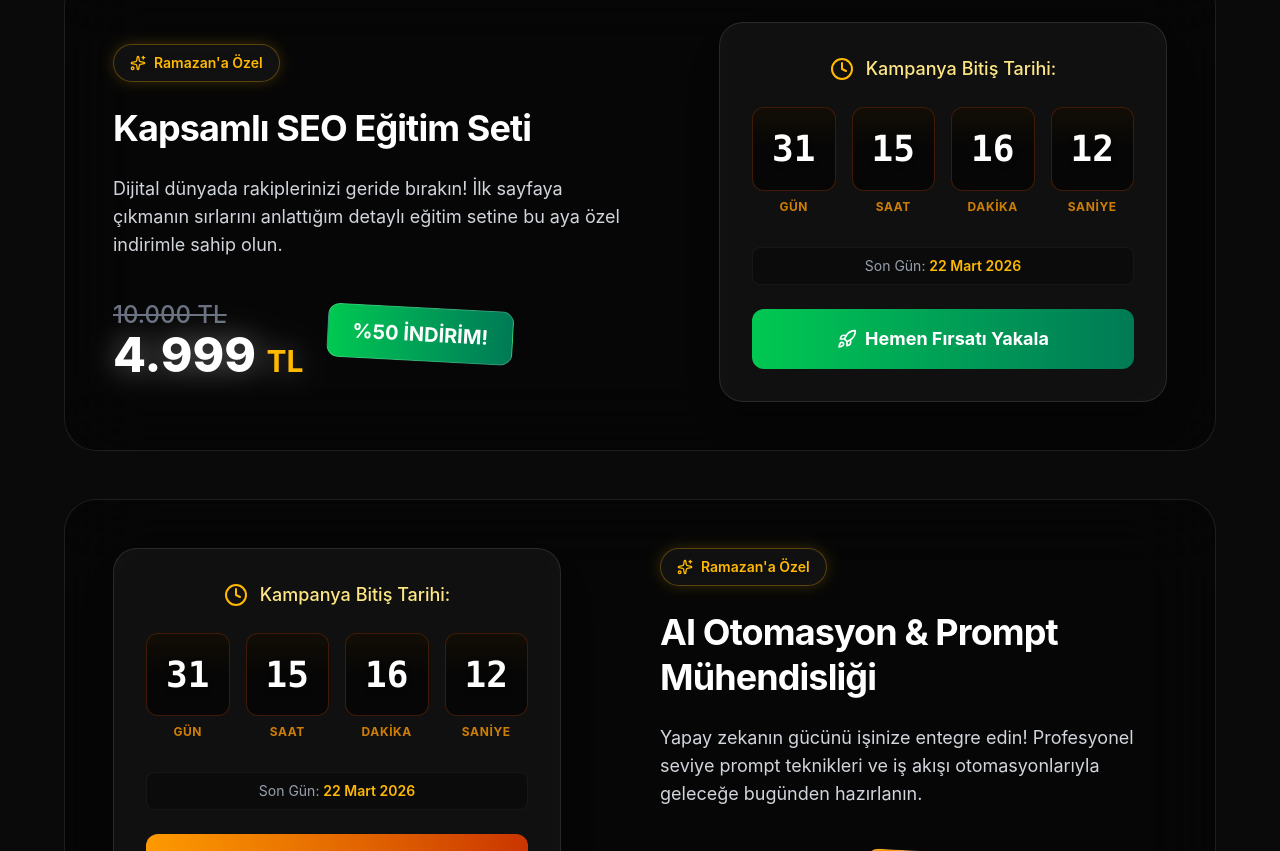
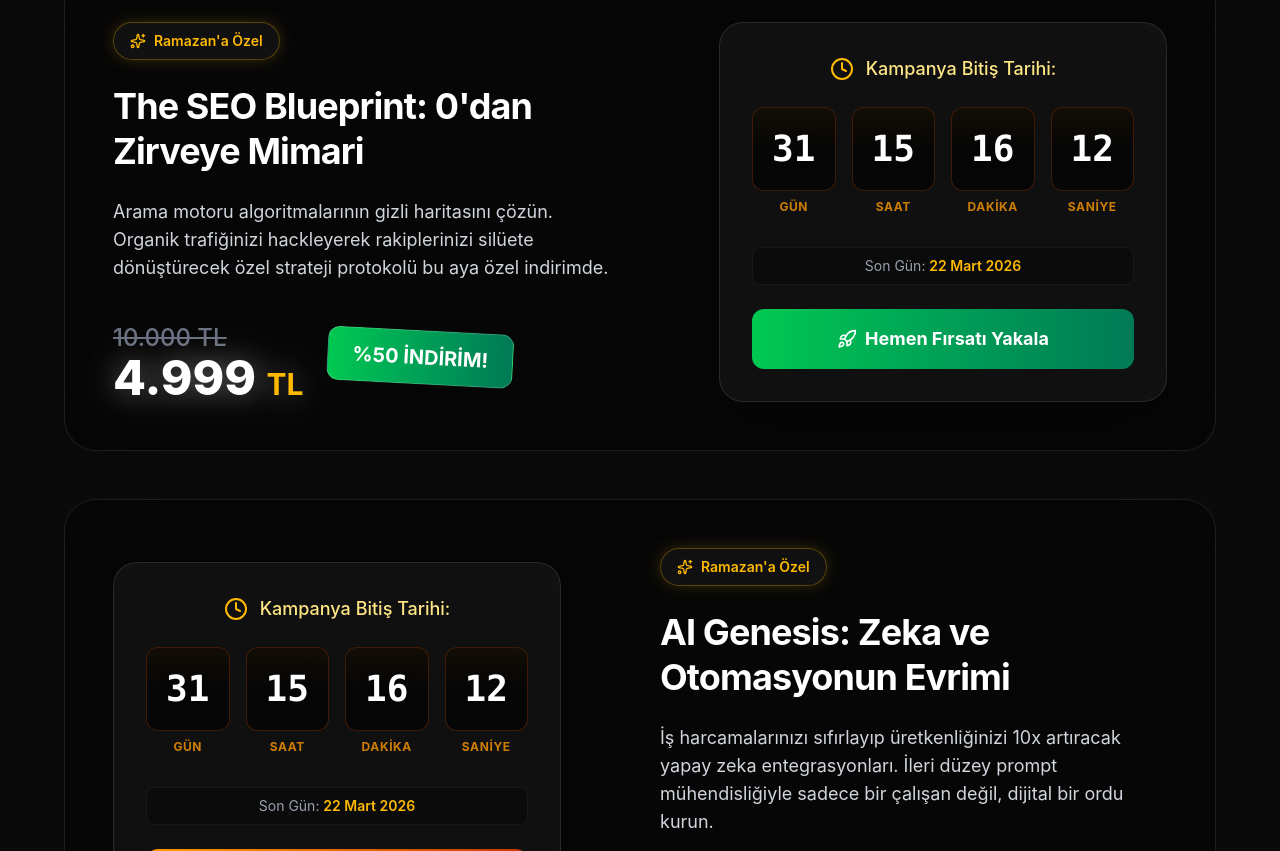
Before and after one commit to Rwin74/portfolio, a React (Vite) app: page / in a window 1280 px wide. Shown: the part 1269-2120 px from the top of the page. Built offline with nearby package versions, Linux system fonts and the light colour scheme.

Commit message:
style: update campaign titles for premium feel

```diff
--- a/src/components/Campaign.jsx
+++ b/src/components/Campaign.jsx
@@ -40,8 +40,8 @@ const Campaign = () => {
         {
             id: 1,
             tag: "Ramazan'a Özel",
-            title: "Kapsamlı SEO Eğitim Seti",
-            description: "Dijital dünyada rakiplerinizi geride bırakın! İlk sayfaya çıkmanın sırlarını anlattığım detaylı eğitim setine bu aya özel indirimle sahip olun.",
+            title: "The SEO Blueprint: 0'dan Zirveye Mimari",
+            description: "Arama motoru algoritmalarının gizli haritasını çözün. Organik trafiğinizi hackleyerek rakiplerinizi silüete dönüştürecek özel strateji protokolü bu aya özel indirimde.",
             oldPrice: "10.000 TL",
             newPrice: "4.999",
             discount: "%50 İNDİRİM!",
@@ -51,8 +51,8 @@ const Campaign = () => {
         {
             id: 2,
             tag: "Ramazan'a Özel",
-            title: "AI Otomasyon & Prompt Mühendisliği",
-            description: "Yapay zekanın gücünü işinize entegre edin! Profesyonel seviye prompt teknikleri ve iş akışı otomasyonlarıyla geleceğe bugünden hazırlanın.",
+            title: "AI Genesis: Zeka ve Otomasyonun Evrimi",
+            description: "İş harcamalarınızı sıfırlayıp üretkenliğinizi 10x artıracak yapay zeka entegrasyonları. İleri düzey prompt mühendisliğiyle sadece bir çalışan değil, dijital bir ordu kurun.",
             oldPrice: "15.000 TL",
             newPrice: "7.999",
             discount: "%46 İNDİRİM!",
```
